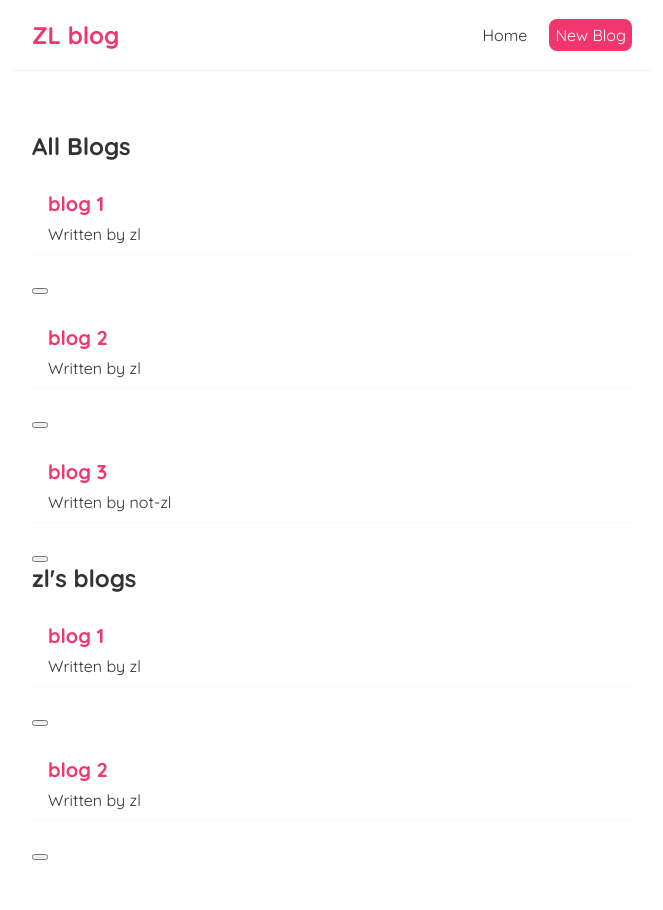
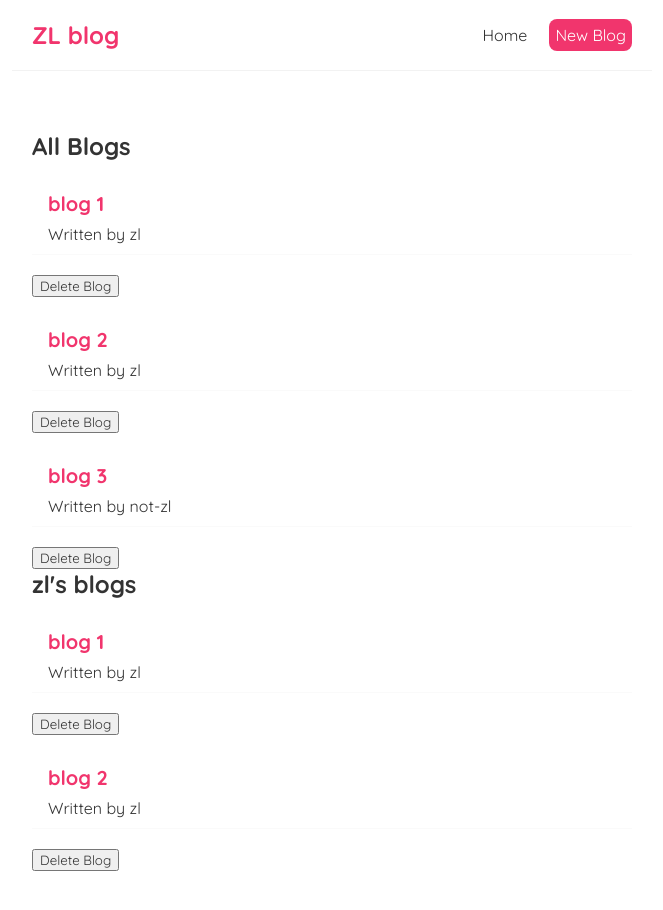
Before and after one commit to zlrkw11/zl-space, a React (Vite) app: page / in a window 1280 px wide. Shown: the top 910 px of the page, without its empty margins (308-971 px from the left). Built offline with nearby package versions, Linux system fonts and the light colour scheme.

Commit message:
button text

```diff
--- a/src/components/BlogList.jsx
+++ b/src/components/BlogList.jsx
@@ -10,7 +10,7 @@ const BlogList = ({ blogs, title, handleDelete }) => {
             <h2>{blog.title}</h2>
             <p>Written by {blog.author}</p>
           </div>
-          <button onClick={() => handleDelete(blog.id)}></button>
+          <button onClick={() => handleDelete(blog.id)}>Delete Blog</button>
         </div>
       ))}
     </div>
```
